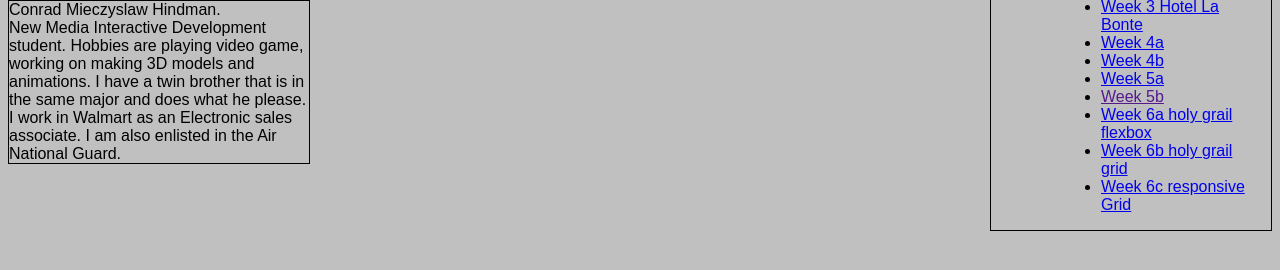
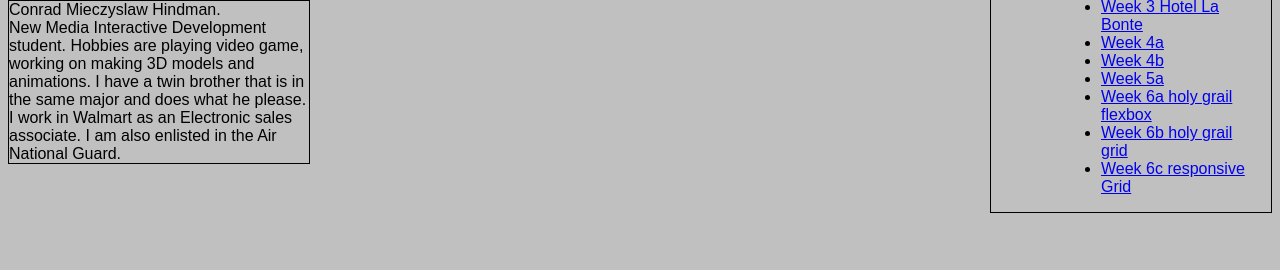
Before and after one commit to ConradMH1257/igme230, a plain HTML site: page index.html in a window 1280 px wide. Shown: the part 296-566 px from the top of the page. Drawn offline with Linux system fonts and the light colour scheme.

Commit message:
Fixing the link

```diff
--- a/index.html
+++ b/index.html
@@ -28,7 +28,6 @@
             <li><a href="https://drive.google.com/open?id=1hmMqJEBcHFVdtwzbfqXNexfV3BJOZ0gz">Week 4a</a></li>
             <li><a href="https://drive.google.com/open?id=1jKjXHWntl8NLcpUi34bmBfcDYHTp7yy5">Week 4b </a></li>
             <li><a href="Week5/Sample.html">Week 5a </a></li>
-            <li><a href="">Week 5b </a></li>
             <li><a href="week6/holygrail.html">Week 6a holy grail flexbox</a></li>
             <li><a href="week6/holygrail-grid.html">Week 6b holy grail grid</a></li>
             <li><a href="week6/responsive-grid.html">Week 6c responsive Grid</a></li>
```
